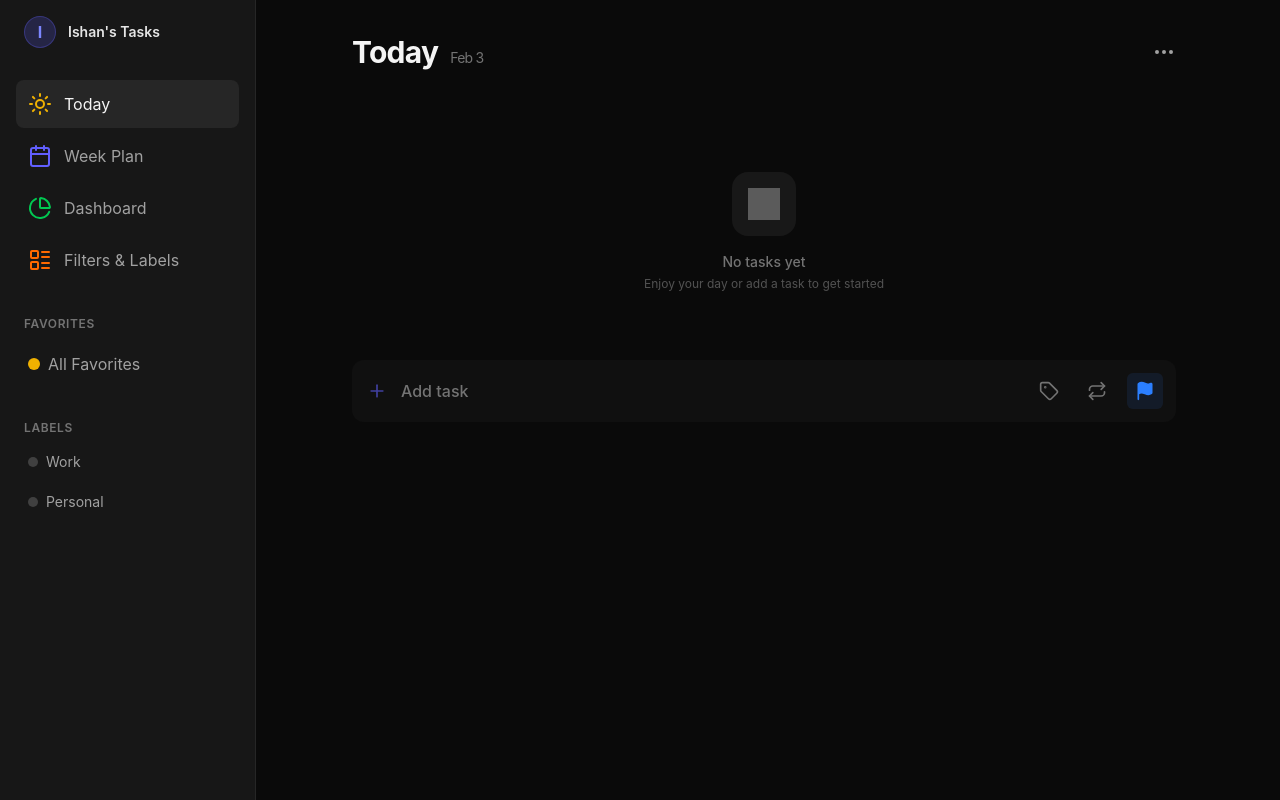
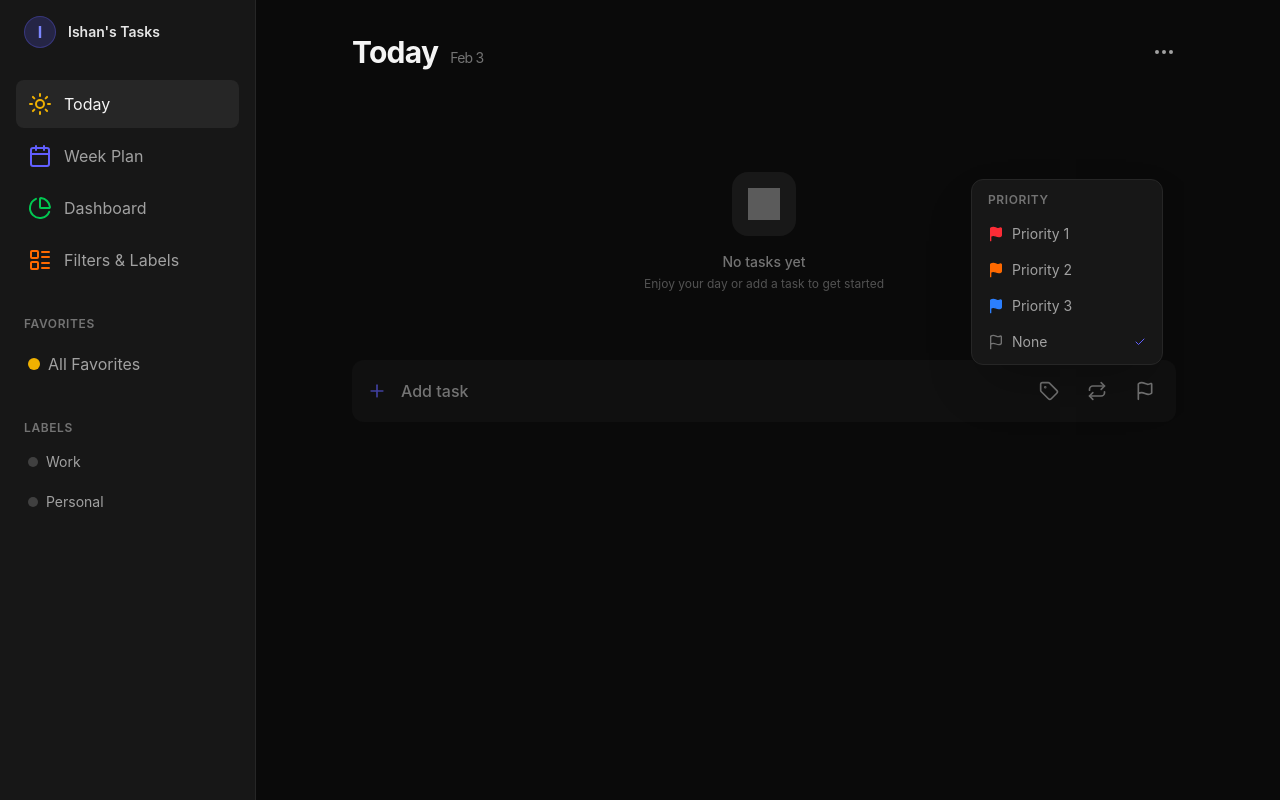
Before and after one commit to RADXIshan/weekList, a React (Vite) app in the folder frontend/: page / in a window 1280 px wide. Both pictures are taken after a click on the button 1145 px from the left and 391 px from the top of the page. Built offline with nearby package versions, Linux system fonts and the light colour scheme; grey boxes are pictures that could not be loaded.

Commit message:
Minor changes

```diff
--- a/frontend/src/components/DayView.tsx
+++ b/frontend/src/components/DayView.tsx
@@ -15,6 +15,7 @@ const DayView = () => {
   const [showCompleted, setShowCompleted] = useState(true);
   const [selectedLabel, setSelectedLabel] = useState<string | null>(null);
   const [isLabelOpen, setIsLabelOpen] = useState(false);
+  const [isPriorityOpen, setIsPriorityOpen] = useState(false);
   const [newTaskPriority, setNewTaskPriority] = useState<1 | 2 | 3 | 4>(4);
   const [sortBy, setSortBy] = useState<'manual' | 'priority' | 'alpha'>('manual');
 
@@ -277,9 +278,10 @@ const DayView = () => {
                      <Repeat className="w-5 h-5" />
                   </button>
 
+                   <div className="relative">
                        <button
                          type="button"
-                     onClick={() => setNewTaskPriority(prev => prev === 1 ? 4 : (prev - 1) as 1|2|3|4)}
+                         onClick={() => setIsPriorityOpen(!isPriorityOpen)}
                          className={`p-2 rounded-md transition-all ${
                              newTaskPriority === 1 ? 'text-red-500 bg-red-500/10' :
                              newTaskPriority === 2 ? 'text-orange-500 bg-orange-500/10' :
@@ -290,6 +292,35 @@ const DayView = () => {
                       >
                          <Flag className={`w-5 h-5 ${newTaskPriority !== 4 ? 'fill-current' : ''}`} />
                       </button>
+
+                      {isPriorityOpen && (
+                          <div className="absolute right-0 bottom-full mb-2 w-48 bg-neutral-900 border border-neutral-800 rounded-xl shadow-2xl z-50 overflow-hidden">
+                               <div className="p-1">
+                                   <div className="px-3 py-2 text-xs font-semibold text-neutral-500 uppercase tracking-wider">Priority</div>
+                                   {[1, 2, 3, 4].map((p) => (
+                                       <button
+                                           key={p}
+                                           type="button"
+                                           onClick={() => {
+                                               setNewTaskPriority(p as 1|2|3|4);
+                                               setIsPriorityOpen(false);
+                                           }}
+                                           className="w-full text-left px-3 py-2 rounded-lg text-sm text-neutral-400 hover:bg-neutral-800 hover:text-neutral-200 flex items-center gap-2"
+                                       >
+                                           <Flag className={`w-4 h-4 ${
+                                               p === 1 ? 'text-red-500 fill-current' :
+                                               p === 2 ? 'text-orange-500 fill-current' :
+                                               p === 3 ? 'text-blue-500 fill-current' :
+                                               'text-neutral-500'
+                                           }`} />
+                                           <span>{p === 4 ? 'None' : `Priority ${p}`}</span>
+                                           {newTaskPriority === p && <Check className="w-3 h-3 ml-auto text-indigo-500" />}
+                                       </button>
+                                   ))}
+                               </div>
+                           </div>
+                      )}
+                   </div>
               </div>
           </form>
       </div>
```
Lines whose indentation alone changed are shown as unchanged.
